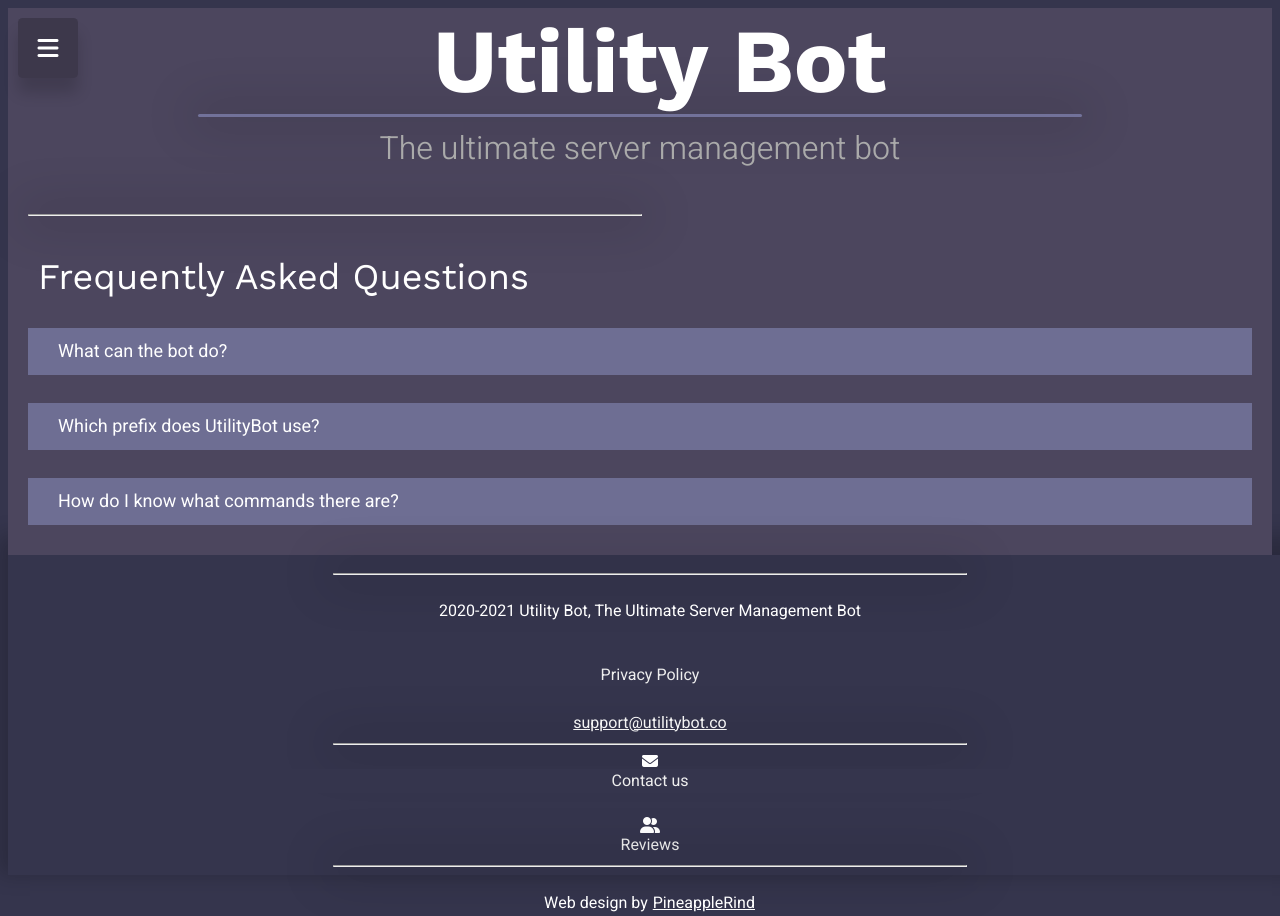
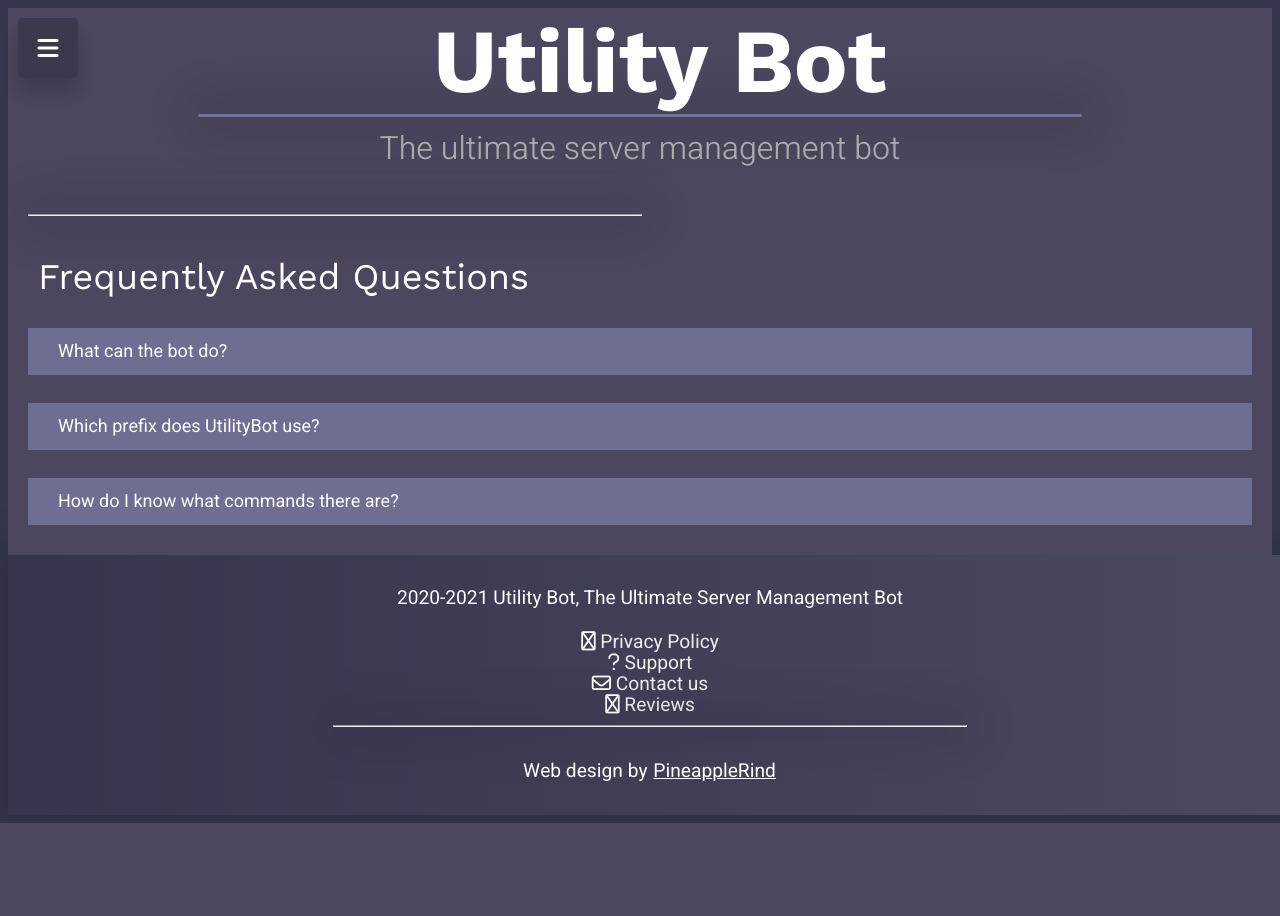
Before and after one commit to discordutilitybot/utilitybot, a Python web app: template website/src/static/frontend/templates/faq.html in a window 1280 px wide. After the commit the page ends 823 px from the top, so only its background shows below. Run offline with Jinja, Linux system fonts and the light colour scheme; the template is opened without the code that fills it, so the values that code supplies are empty; some libraries are stand-ins or nearby versions.

Commit message:
New -appetizing- add to server button :D
New eye-catching add to server button, footer shadows, flexbox issues fixed

```diff
--- a/website/src/static/frontend/templates/css/style.css
+++ b/website/src/static/frontend/templates/css/style.css
@@ -198,14 +198,13 @@ ul {
 }
 
 .fa-plus {
-    box-shadow: -4px -4px 10px rgba(67, 67, 67, 0.5),
-        inset 4px 4px 10px rgba(0, 0, 0, 0.5),
-        inset -4px -4px 10px rgba(67, 67, 67, 0.3),
-        4px 4px 10px rgba(0, 0, 0, 0.3); /* cool inset shadows */
     margin:10px;
-    border-radius:100%;
-    background-color:rgba(0, 0, 0, 0.24);
     transition:0.2s;
+}
+
+.fa-lock, .fa-question, .fa-envelope, .fa-user-friends {
+    font-weight:400;
+    text-decoration:none;
 }
 
 .faq-question {
@@ -233,21 +232,21 @@ ul {
 
 .footer-row {
     width:100%;
-    height:300px;
+    height:30vh;
     padding:10px;
     text-align:center;
     display:flex;
     flex-direction:column;
-    box-shadow:0px -10px 20px 10px rgba(0, 0, 0, 0.2);
     z-index:3;
+    box-shadow:0px 0px 40px 10px rgba(0, 0, 0, 0.158);
+    justify-content: space-evenly;
+    background:linear-gradient(to right, rgba(255,255,255,0), rgba(255,255,255,0.1));
 }
 
 
 .footer-link {
     color:#eeeeee;
     text-decoration:none;
-    background:#35354d;
-    flex-direction:row;
 }
 
 .logo {
@@ -460,3 +468,9 @@ ul {
         display: none;
     }
 }
+
+@media only screen and (min-height: 800px) {
+    .footer-row {
+        font-size:larger;
+    }
+}
--- a/website/src/static/frontend/templates/faq.html
+++ b/website/src/static/frontend/templates/faq.html
@@ -57,21 +57,20 @@
   </div>
 
   <div class="footer-row">
+    <p>2020-2021 Utility Bot, The Ultimate Server Management Bot</p>
+    <i class="fa fa-lock">
+    <a class="footer-link" href="/privacy">Privacy Policy</a></i>
+    <i class="fa fa-question">
+    <a class="footer-link" href="mailto:support@utilitybot.co">Support</a></i>
+    <i class="fa fa-envelope" aria-hidden="true">
+    <a class="footer-link" href="/contact">Contact us</a></i>
+    <i class="fa fa-user-friends">
+    <a class="footer-link" href="/reviews">
+        Reviews</a></i>
     <hr>
-    <p>2020-2021 Utility Bot, The Ultimate Server Management Bot</p>
-        <br>
-        <a href="/privacy" class="footer-link">Privacy Policy</a>
-        <br>
-        <a href="malto:support@utilitybot.co">support@utilitybot.co</a>
-        <hr>
-        <i class="fa fa-envelope" aria-hidden="true"></i>
-        <a href="/contact" class="footer-link">Contact us</a>
-        <br>
-        <i class="fa fa-user-friends" aria-hidden="true"></i>
-        <a href="/reviews" class="footer-link">Reviews</a>
-    <hr>
-    <p>Web design by <a class="web-design-credit" target="_blank" href="https://github.com/PineappleRind">PineappleRind</a></p>
-    </div>
-  <script src="js/site.js"></script>
-  </body>
-  </html>
+    <p>Web design by <a class="web-design-credit" target="_blank"
+            href="https://github.com/PineappleRind">PineappleRind</a></p>
+</div>
+<script src="js/site.js"></script>
+</body>
+</html>
```
Also changed, not shown: other parts of website/src/static/frontend/templates/css/style.css (+24 -15 lines), website/src/static/frontend/templates/commands.html (+17 -16 lines), website/src/static/frontend/templates/contact.html (+15 -18 lines), website/src/static/frontend/templates/home.html (+10 -13 lines). Lines whose indentation alone changed are shown as unchanged.
